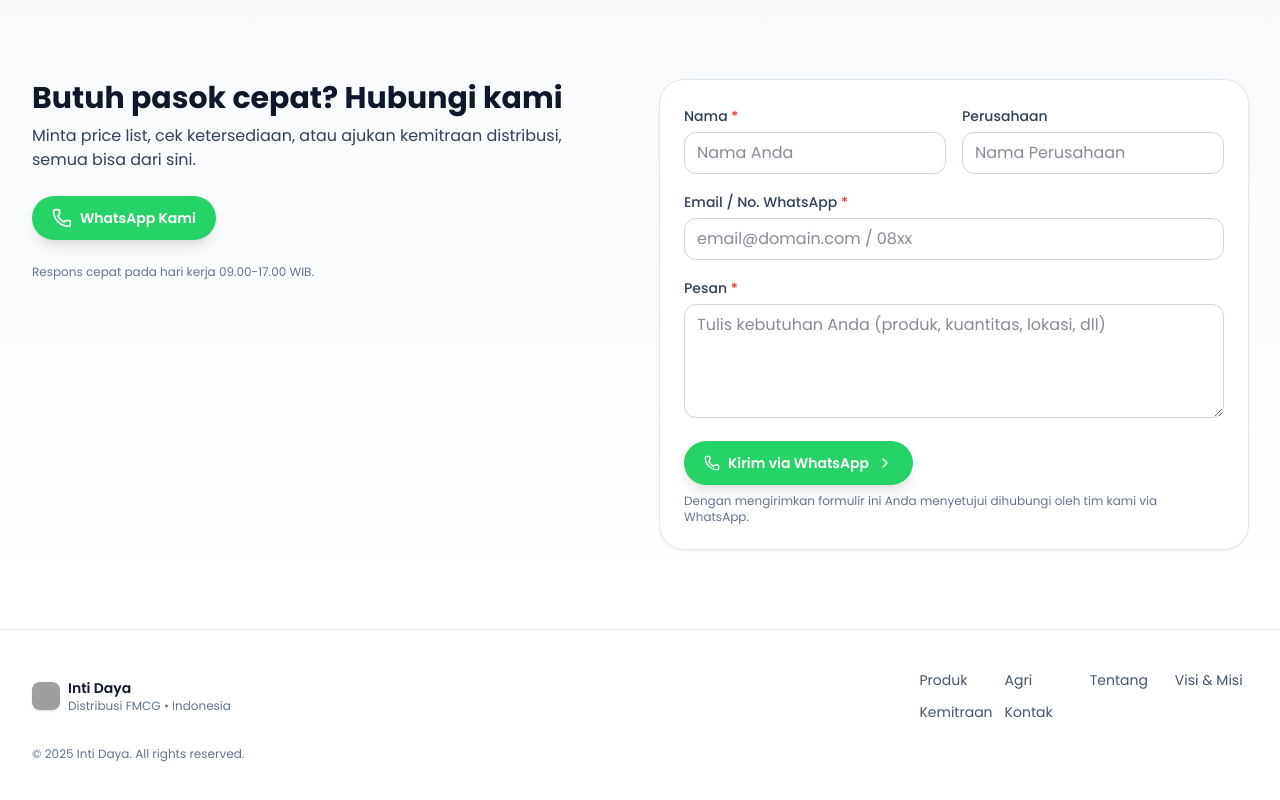
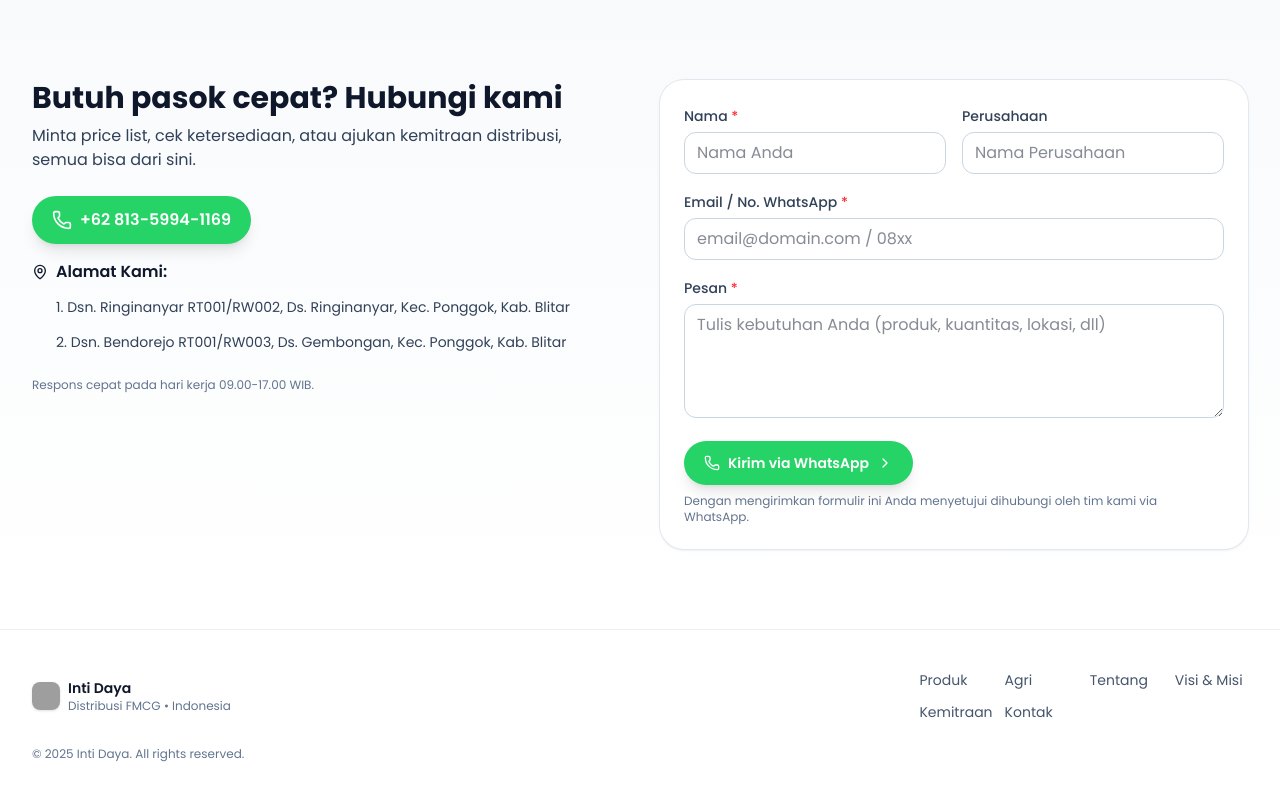
Before and after one commit to novalarama/intidaya, a Next.js app: page / in a window 1280 px wide. Shown: the part 6157-6957 px from the top of the page. Built offline with nearby package versions, Linux system fonts and the light colour scheme; grey boxes are pictures that could not be loaded.

Commit message:
feat: Update WhatsApp number to +6281359941169 and add 2 office addresses

```diff
--- a/components/ContactSection.tsx
+++ b/components/ContactSection.tsx
@@ -1,8 +1,8 @@
 "use client";
 
 import { useState } from "react";
-import { Phone, ChevronRight } from "lucide-react";
-import { WA_NUMBER } from "@/lib/constants";
+import { Phone, ChevronRight, MapPin } from "lucide-react";
+import { WA_NUMBER, addresses } from "@/lib/constants";
 import { sendContactForm } from "@/lib/whatsapp";
 import type { FormData } from "@/lib/types";
 
@@ -46,15 +46,28 @@ export default function ContactSection() {
               Minta price list, cek ketersediaan, atau ajukan kemitraan distribusi, semua bisa dari sini.
             </p>
 
-            <div className="mt-6 grid gap-3 text-sm">
+            <div className="mt-6 space-y-4">
+              {/* WhatsApp Button */}
               <a
                 href={`https://wa.me/${WA_NUMBER}`}
                 target="_blank"
                 rel="noopener noreferrer"
                 className="inline-flex items-center gap-2 w-fit rounded-full px-5 py-3 font-semibold text-white bg-[#25D366] hover:bg-[#20BA5A] shadow-lg"
               >
-                <Phone className="h-5 w-5"/> WhatsApp Kami
+                <Phone className="h-5 w-5"/> +62 813-5994-1169
               </a>
+
+              {/* Addresses */}
+              <div className="space-y-3">
+                <div className="font-semibold text-slate-900 flex items-center gap-2">
+                  <MapPin className="h-4 w-4" /> Alamat Kami:
+                </div>
+                {addresses.map((addr, idx) => (
+                  <div key={idx} className="pl-6 text-sm text-slate-700 leading-relaxed">
+                    {idx + 1}. {addr}
+                  </div>
+                ))}
+              </div>
             </div>
 
             <div className="mt-6 text-xs text-slate-500">
--- a/lib/constants.ts
+++ b/lib/constants.ts
@@ -1,7 +1,13 @@
 import type { Product, NavItem, BrandColors } from './types';
 
 // WhatsApp number
-export const WA_NUMBER = '6281234567890';
+export const WA_NUMBER = '6281359941169';
+
+// Addresses
+export const addresses = [
+  "Dsn. Ringinanyar RT001/RW002, Ds. Ringinanyar, Kec. Ponggok, Kab. Blitar",
+  "Dsn. Bendorejo RT001/RW003, Ds. Gembongan, Kec. Ponggok, Kab. Blitar"
+];
 
 // Brand colors
 export const brand: BrandColors = {
```
